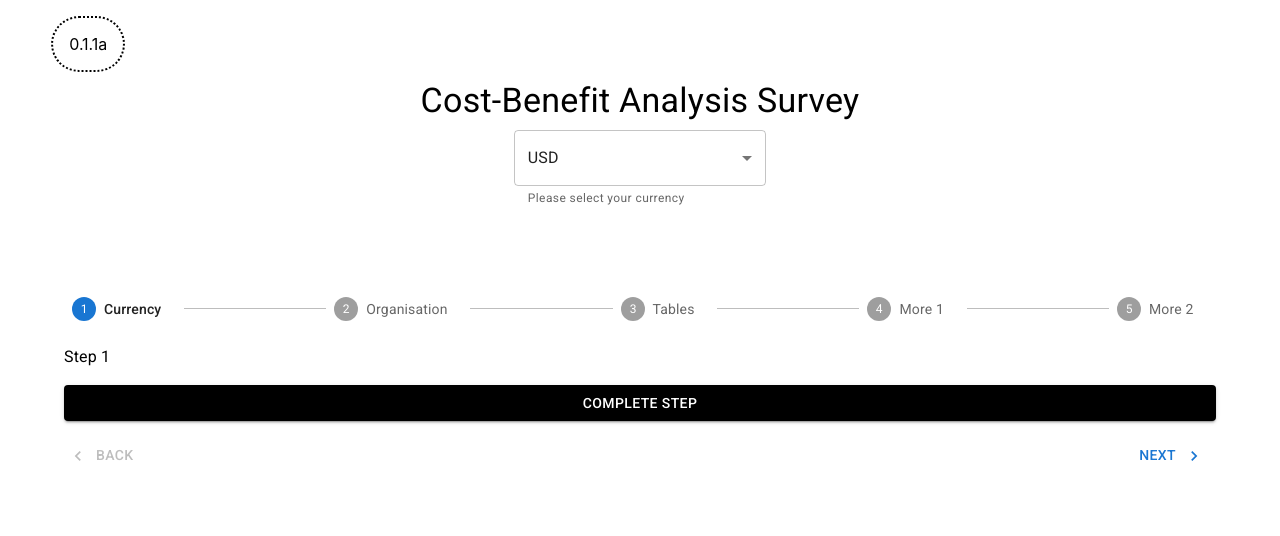
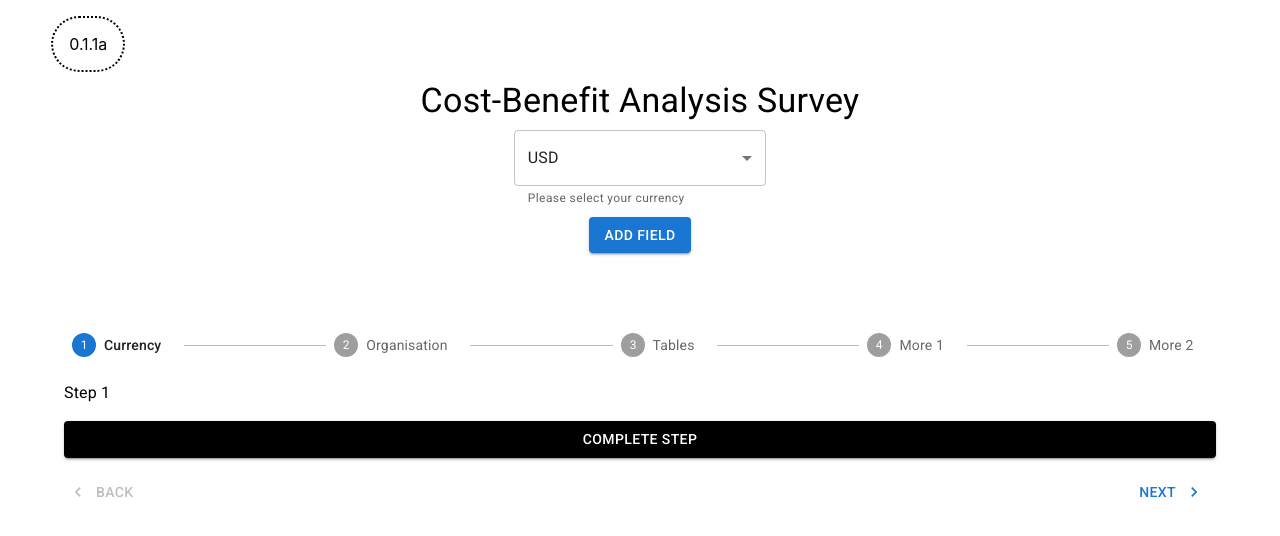
Before and after one commit to dfxe/c-b-analysis-expert, a Next.js app in the folder c-b-analysis-expert/: page / in a window 1280 px wide. Shown: the top 536 px of the page. Built offline with nearby package versions, Linux system fonts and the light colour scheme.

Commit message:
Add ts-ignore on type to check deployment

```diff
--- a/c-b-analysis-expert/components/contexts/DetailsProvider.tsx
+++ b/c-b-analysis-expert/components/contexts/DetailsProvider.tsx
@@ -5,8 +5,8 @@ interface Details {
   orgDetails: {
     id: string;
     title?: string;
-    initiative: string;
-    question: string;
+    initiative?: string;
+    question?: string;
   };
   currency: { chosenCurrency?: string };
   quantitativeCosts: {
@@ -52,6 +52,29 @@ interface ActionType {
   type: string;
   nextCurrency?: string;
   nextOrgName?: string;
+  nextInitiative?: string;
+  nextQuestion?: string;
+  nextRecurringCostObject?: {
+    id: string;
+    title: string;
+    description: string;
+    question: string;
+    category: string;
+    period: {
+      periodTimeUnit: string;
+      periodTime: number;
+      periodCost: number;
+    };
+  };
+  qCostsTitle?: string;
+  qCostsDescription?: string;
+  qCostsQuestion?: string;
+  qCostsCategory?: string;
+  qCostsPeriod?: {
+    periodTimeUnit?: string;
+    periodTime?: number;
+    periodCost?: number;
+  };
 }
 
 const DetailsContext = createContext({
@@ -106,11 +129,38 @@ export default function DetailsProvider({ children }: Props) {
             title: action.nextOrgName,
           },
         };
+      case "changed_initiative":
+        return {
+          ...state,
+          orgDetails: {
+            ...state.orgDetails,
+            initiative: action.nextInitiative,
+          },
+        };
+      case "changed_question":
+        return {
+          ...state,
+          orgDetails: {
+            ...state.orgDetails,
+            question: action.nextQuestion,
+          },
+        };
+      case "add_recurring_cost":
+        return {
+          ...state,
+          quantitativeCosts: {
+            recurring: [
+              ...state.quantitativeCosts.recurring,
+              action.nextRecurringCostObject,
+            ],
+          },
+        };
     }
 
     throw Error("Unknown action.");
   };
 
+  //@ts-ignore
   const [state, dispatch] = useReducer(reducer, {
     orgDetails: {
       id: nanoid(),
@@ -148,8 +198,8 @@ export default function DetailsProvider({ children }: Props) {
   });
 
   React.useEffect(() => {
-    console.log(state.orgDetails.title);
-  }, [state.orgDetails.title]);
+    console.log(state.quantitativeCosts.recurring);
+  }, [state.quantitativeCosts.recurring]);
 
   return (
     <DetailsContext.Provider value={{ state: state, dispatch: dispatch }}>
--- /dev/null
+++ b/c-b-analysis-expert/components/survey/AddField.tsx
@@ -0,0 +1,30 @@
+import Stack from "@mui/material/Stack";
+import Button from "@mui/material/Button";
+import { useDetails } from "../contexts/DetailsProvider";
+import { nanoid } from "nanoid";
+
+export default function BasicButtons() {
+  const details = useDetails();
+  return (
+    <Stack spacing={2} direction="row">
+      <Button
+        variant="contained"
+        onClick={() =>
+          details.dispatch({
+            type: "add_recurring_cost",
+            nextRecurringCostObject: {
+              id: nanoid(),
+              title: "",
+              description: "",
+              question: "",
+              category: "",
+              period: { periodTimeUnit: "", periodTime: 0, periodCost: 0 },
+            },
+          })
+        }
+      >
+        Add field
+      </Button>
+    </Stack>
+  );
+}
--- a/c-b-analysis-expert/components/survey/FormQuestion.tsx
+++ b/c-b-analysis-expert/components/survey/FormQuestion.tsx
@@ -1,6 +1,3 @@
-import React from "react";
-import SubmitEntry from "./SubmitEntry";
-import NumericInput from "./NumericInput";
 import Box from "@mui/material/Box";
 import Typography from "@mui/material/Typography";
 import { TextField } from "@mui/material";
--- a/c-b-analysis-expert/components/survey/Survey.tsx
+++ b/c-b-analysis-expert/components/survey/Survey.tsx
@@ -9,6 +9,7 @@ import FormQuestion from "./FormQuestion";
 import Typography from "@mui/material/Typography";
 import OutTable from "./OutTable";
 import { nanoid } from "nanoid";
+import AddField from "./AddField";
 const Survey = () => {
   const [currentPage, setCurrentPage] = useState<number>(0);
   const maxQuestionsRef = React.useRef(7);
@@ -39,11 +40,12 @@ const Survey = () => {
         Cost-Benefit Analysis Survey
       </Typography>
       {pages()[currentPage]}
+      <AddField></AddField>
       <SubmitEntry
         setCurrentPage={setCurrentPage}
         summaries={["Currency", " Organisation", "Tables", "More 1", "More 2"]}
         maxQuestions={maxQuestionsRef.current}
-      ></SubmitEntry>
+      />
     </div>
   );
 };
```
Also changed, not shown: c-b-analysis-expert/fault-db.csv.
